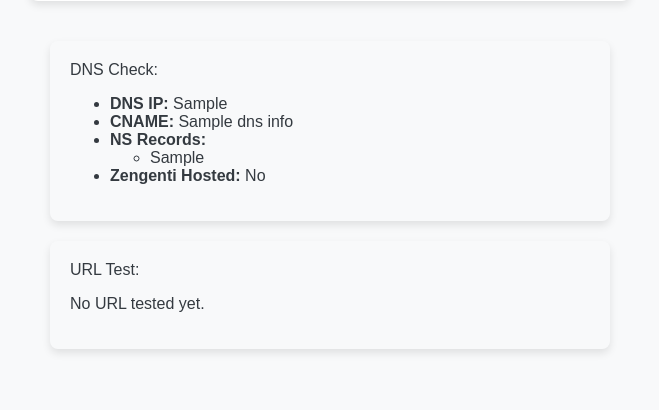
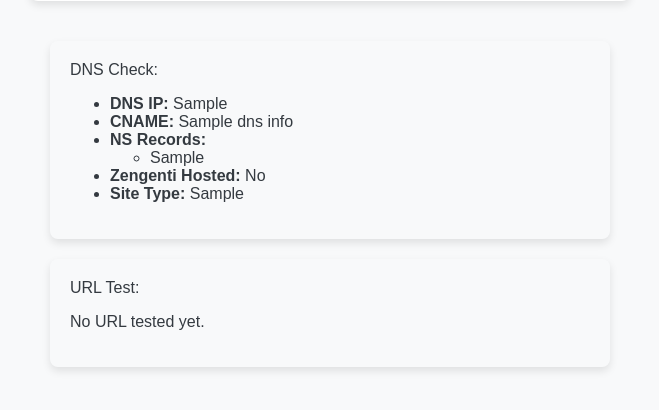
Before and after one commit to nickilby/jim-bob, a Flask app: template src/jim_bob/app/templates/index.html in a window 1280 px wide. Shown: the part 284-694 px from the top of the page, without its empty margins (330-989 px from the left). Run offline with Flask 2, Linux system fonts and the light colour scheme; the template is opened without the code that fills it: most values are stand-ins (such as "Sample title", 1, 10 or a date in 2020).

Commit message:
Debugging Flask

```diff
--- a/pyproject.toml
+++ b/pyproject.toml
@@ -21,6 +21,7 @@
 flask = "^2.0.1"
 tinydb = "^4.8.0"
 python-dotenv = "^1.0.1"
+gunicorn = "^22.0.0"
 
 [tool.poetry.dev-dependencies]
 pytest = "^6.2.1"
--- a/requirements.txt
+++ b/requirements.txt
@@ -12,6 +12,7 @@
 dnspython==2.6.1
 executing==2.0.1
 flask==2.3.3
+gunicorn==22.0.0
 idna==3.7
 ipykernel==6.29.5
 ipython==8.26.0
--- a/src/jim_bob/app/templates/index.html
+++ b/src/jim_bob/app/templates/index.html
@@ -158,6 +158,11 @@
                                 No
                             {% endif %}
                         </li>
+                        <li><strong>Site Type:</strong>
+                            {% if site_type %}
+                                {{ site_type }}
+                            {% endif %}
+                        </li>
                     </ul>
                 {% else %}
                     <p>No DNS information available.</p>
```
Also changed, not shown: .devcontainer/devcontainer.json, 1 other file.
